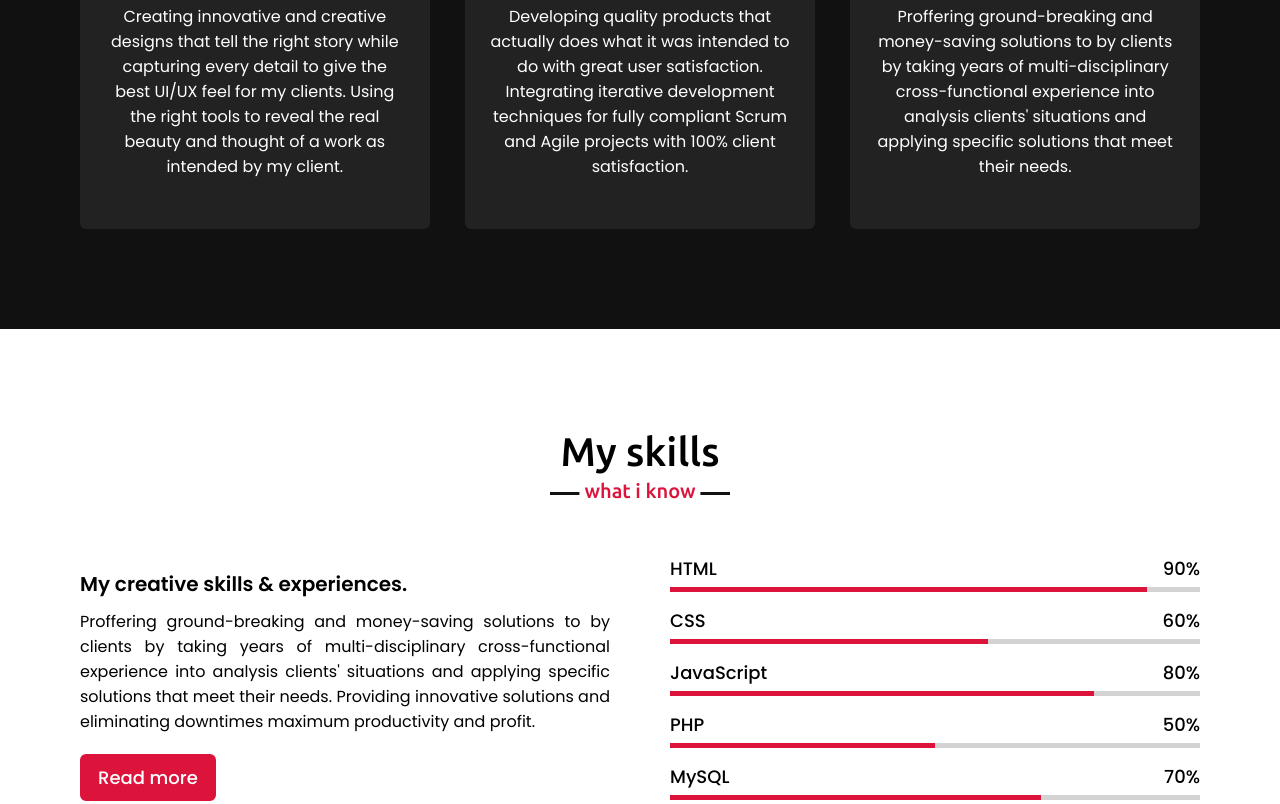
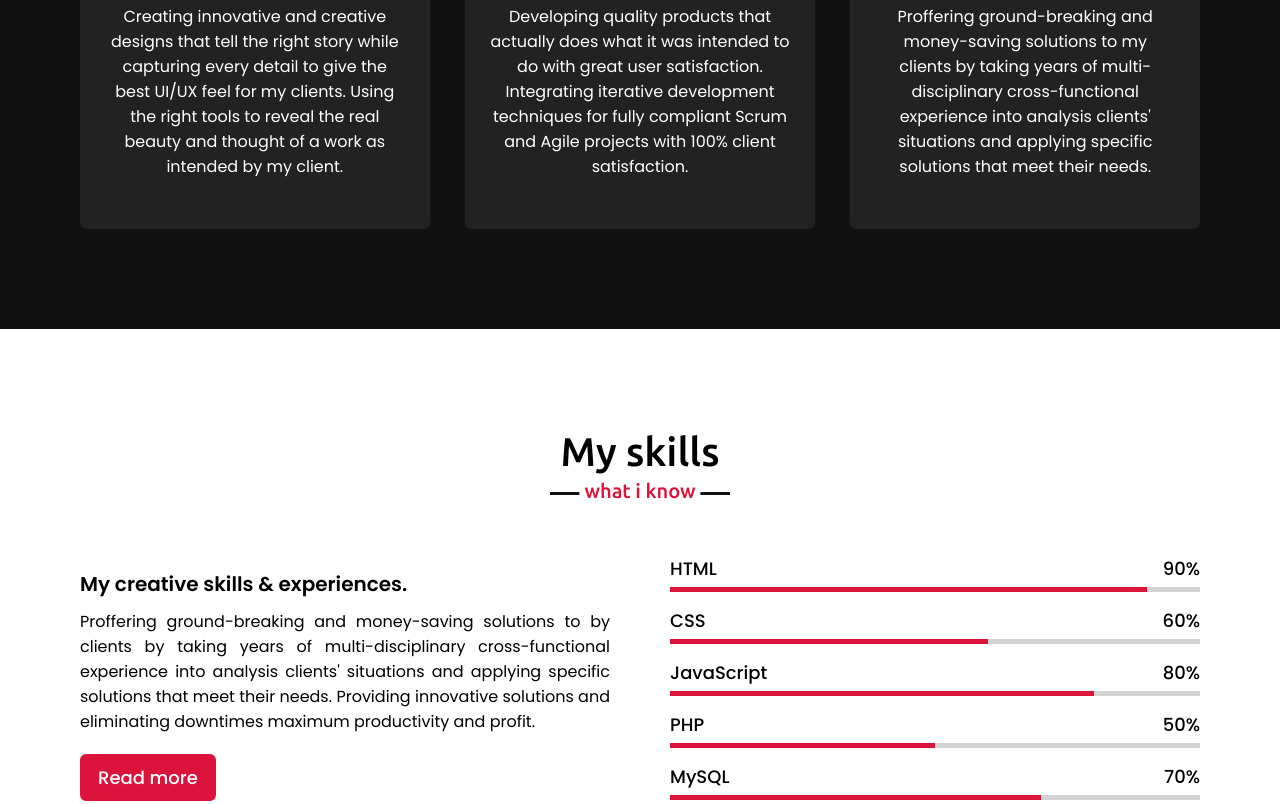
Before and after one commit to Onomavwe/ochukoe.github.io, a plain HTML site: page index.html in a window 1280 px wide. Shown: the part 1860-2664 px from the top of the page. Drawn offline with nearby package versions, Linux system fonts and the light colour scheme.

Commit message:
Added new description

```diff
--- a/index.html
+++ b/index.html
@@ -112,7 +112,7 @@
                     <div class="box">
                         <i class="fas fa-code"></i>
                         <div class="text">Consulting</div>
-                        <p>Proffering ground-breaking and money-saving solutions to by clients by taking years of
+                        <p>Proffering ground-breaking and money-saving solutions to my clients by taking years of
                             multi-disciplinary
                             cross-functional experience into analysis clients' situations and applying specific
                             solutions that meet their needs.
```
